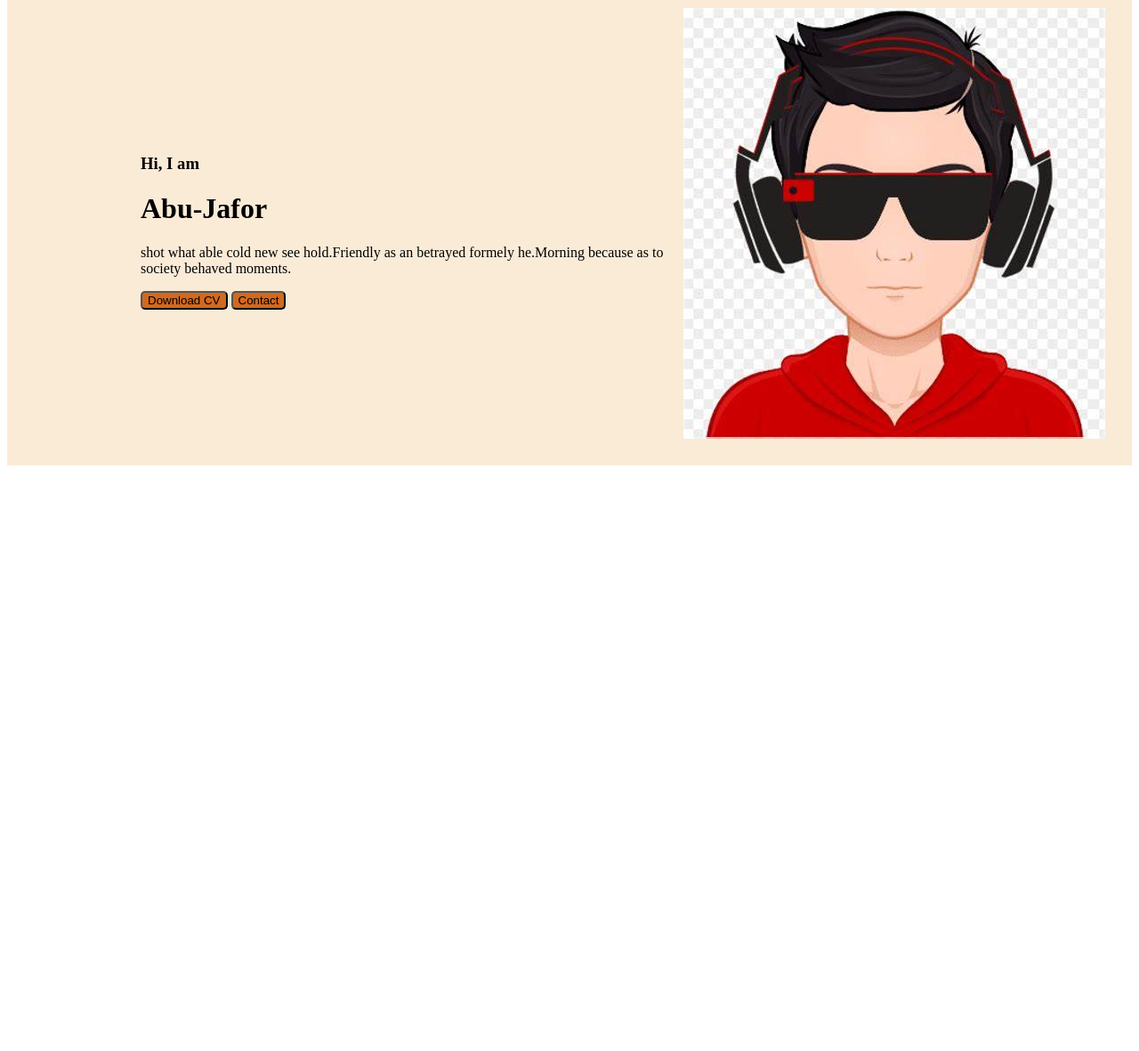
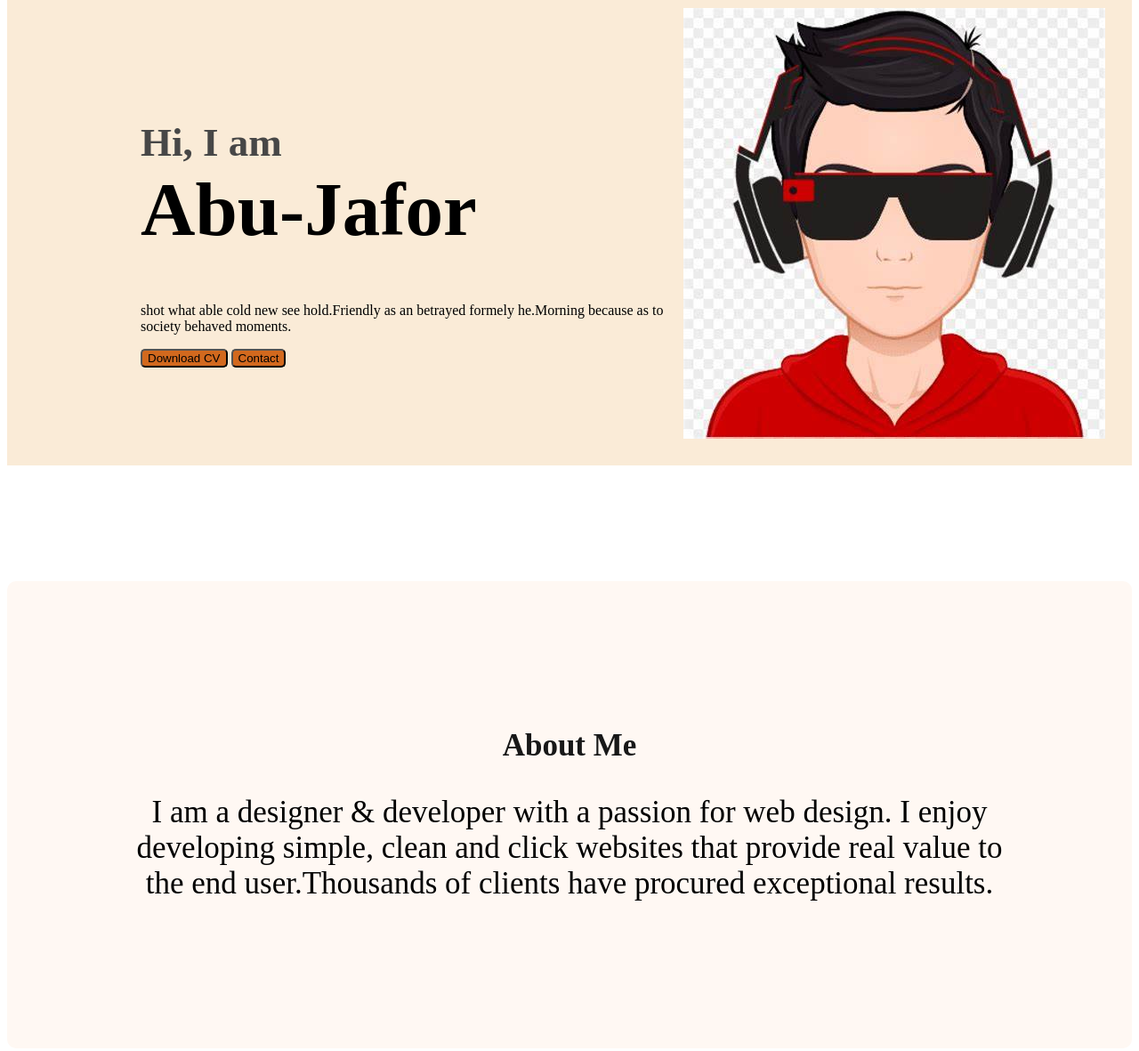
Before and after one commit to jaforis/web-developer-portfolio, a plain HTML site: page index.html in a window 1280 px wide. Shown: the part 180-1361 px from the top of the page at 89% size. Before the commit the page ends 800 px from the top, so only its background shows below. Drawn offline with Linux system fonts and the light colour scheme.

Commit message:
about section created

```diff
--- a/index.html
+++ b/index.html
@@ -28,7 +28,10 @@
 </div>
     </header>
     <main>
-
+<section class="about">
+<h3 class="section-title">About Me</h3>
+<p class="section-description">I am a designer & developer with a passion for web design. I enjoy developing simple, clean and click websites that provide real value to the end user.Thousands of clients have procured exceptional results.</p>
+</section>
     </main>
     <footer>
 
--- a/styles/portfolio.css
+++ b/styles/portfolio.css
@@ -41,3 +41,29 @@
 .banner .profile{
     width: 500px;
 }
+.banner-greeting{
+    font-size: 45px;
+    color: #474747;
+    margin-bottom: 0%;
+}
+.banner-title{
+  font-size: 85px;
+  font-weight:100px;
+  margin-top: 0;
+}
+.about{
+    padding: 130px;
+    border-radius: 10px;
+    background-color: #FFF8F3;
+    margin: 130px 0;
+}
+.section-title{
+    color: #181818;
+    text-align: center;
+    font-size: 35px;
+    font-weight: 700;
+}
+.section-description{
+    text-align: center;
+    font-size: 35px;
+}
```
